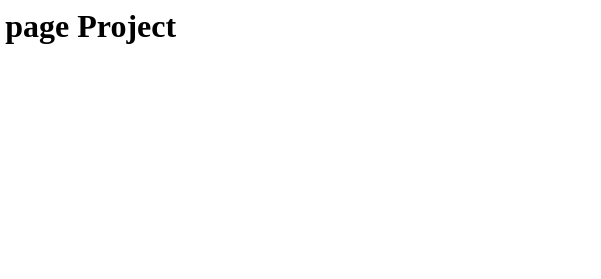
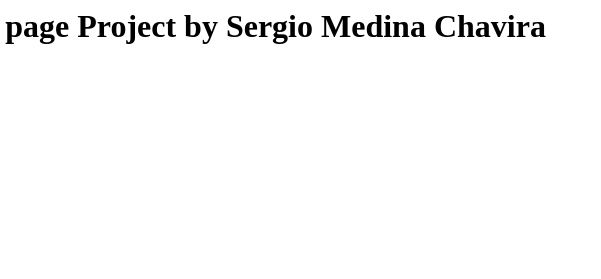
Before and after one commit to smedinac3/cs1030web, a plain HTML site: page index.html in a window 1280 px wide. Shown: the top 279 px of the page, 212-813 px from the left. Drawn offline with Linux system fonts and the light colour scheme.

Commit message:
Update index.html
Adding my name to the page

```diff
--- a/index.html
+++ b/index.html
@@ -2,11 +2,11 @@
   <head>
     <title>CS 1030 Web Page Project</title>
     <!-- Replace the content in the following line with your name. -->
-    <meta name="author" content="REPLACE WITH YOUR NAME">
+    <meta name="author" content="Sergio Medina Chavira">
   </head>
   <body>
     <!-- Replace the lines in this body with your content. -->
-    <h1>CS 1030 - Web page Project</h1>
+    <h1>CS 1030 - Web page Project by Sergio Medina Chavira</h1>
     <img src="logo.png">
     <p>Hello world!</p>
     <p><a href="secondpage.html">More</a></p>
```
